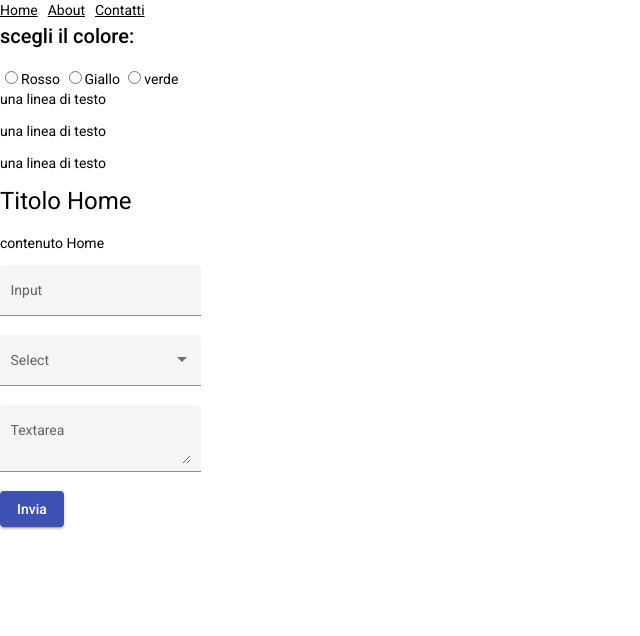
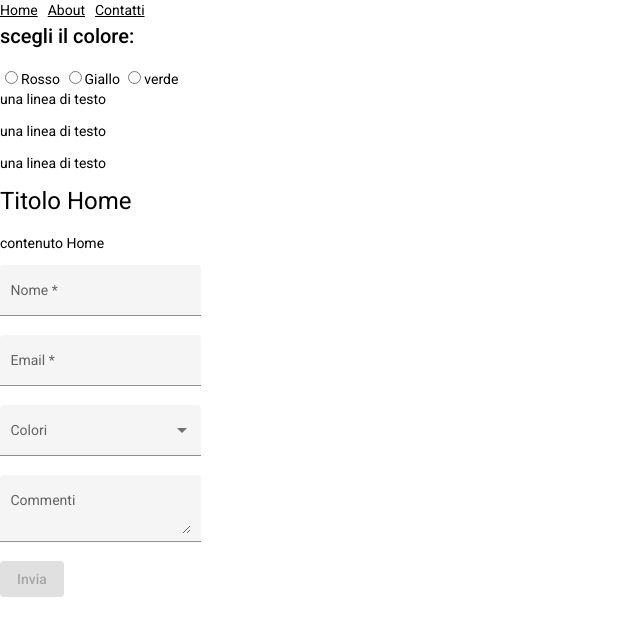
Before and after one commit to pythonhack76/HappyBot, an Angular app: page /homepage in a window 1280 px wide. Shown: the top 636 px of the page, without its empty margins (0-640 px from the left). Built offline with nearby package versions, Linux system fonts and the light colour scheme.

Commit message:
update reactive form

```diff
--- a/src/app/components/home/home.component.css
+++ b/src/app/components/home/home.component.css
@@ -3,3 +3,8 @@ form {
     flex-direction: column;
     align-items: flex-start;
   }
+
+
+  /* input.ng-invalid{ */
+    /* background-color: red !important; */
+  /* } */
--- a/src/app/components/home/home.component.html
+++ b/src/app/components/home/home.component.html
@@ -1,23 +1,27 @@
 <h1>Titolo Home</h1>
 
 <p>contenuto Home</p>
-
+<!-- costruzione form -->
 <form #homeform="ngForm" (ngSubmit)="onSubmit(homeform)" >
 <mat-form-field appearance="fill">
-    <mat-label>Input</mat-label>
-    <input matInput>
+    <mat-label>Nome</mat-label>
+    <input matInput type="text" name="nome" ngModel required>
   </mat-form-field>
   <mat-form-field appearance="fill">
-    <mat-label>Select</mat-label>
-    <mat-select>
-      <mat-option value="one">First option</mat-option>
-      <mat-option value="two">Second option</mat-option>
+    <mat-label>Email</mat-label>
+    <input matInput type="email" name="email" ngModel required email>
+  </mat-form-field>
+  <mat-form-field appearance="fill">
+    <mat-label>Colori</mat-label>
+    <mat-select name="colore" ngModel>
+      <mat-option value="blu">Blu</mat-option>
+      <mat-option value="rosso">Rosso</mat-option>
     </mat-select>
   </mat-form-field>
   <mat-form-field appearance="fill">
-    <mat-label>Textarea</mat-label>
-    <textarea matInput></textarea>
+    <mat-label>Commenti</mat-label>
+    <textarea matInput name="commenti" ngModel></textarea>
   </mat-form-field>
-  <button mat-raised-button color="primary" type="submit">Invia</button>
+  <button mat-raised-button color="primary" type="submit" [disabled]="!homeform.valid">Invia</button>
 
 </form>
--- a/src/app/components/home/home.component.ts
+++ b/src/app/components/home/home.component.ts
@@ -1,4 +1,5 @@
-import { Component, OnInit } from '@angular/core';
+import { Component, OnInit, ViewChild } from '@angular/core';
+import { NgForm } from '@angular/forms';
 import { interval } from 'rxjs/internal/observable/interval';
 
 @Component({
@@ -19,8 +20,8 @@ export class HomeComponent implements OnInit {
 
   }
 
-  onSubmit(form: any){
-    console.log('eccomi');
+  onSubmit(form: NgForm){
+    console.log(form);
 
   }
 
```
